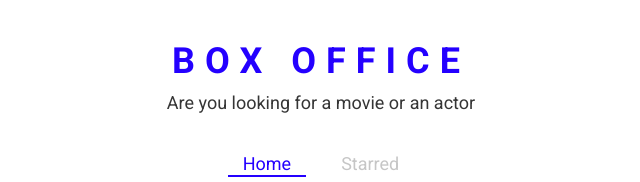
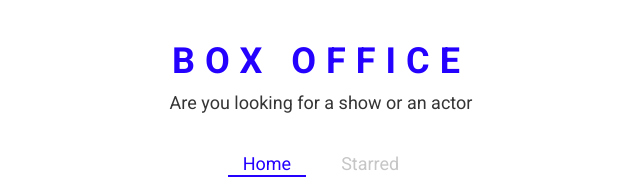
Before and after one commit to William73920/show-search, a React (Create React App) app: page / in a window 1280 px wide. Shown: the top 182 px of the page, without its empty margins (319-959 px from the left). Built offline with nearby package versions, Linux system fonts and the light colour scheme.

Commit message:
subtitle changes

```diff
--- a/src/components/MainPageLayout.js
+++ b/src/components/MainPageLayout.js
@@ -7,7 +7,7 @@
     <div>
       <Title
         title="Box Office"
-        subtitle="Are you looking for a movie or an actor"
+        subtitle="Are you looking for a show or an actor"
       />
       <Nav />
       {children}
```
